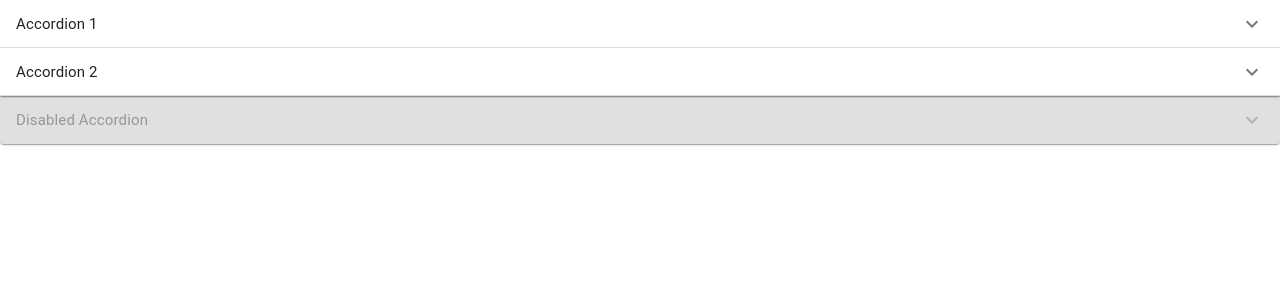
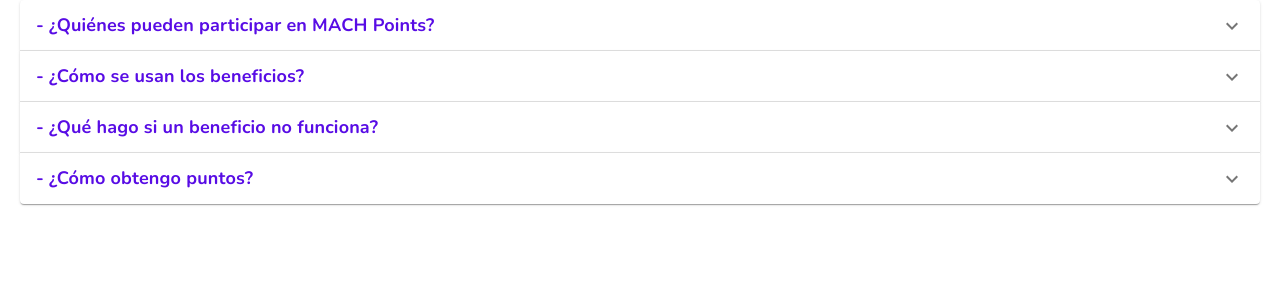
Before and after one commit to victoria-ancalaf/SCL014-Hackathon, a React (Create React App) app: page /informacion in a window 1280 px wide. Shown: the top 300 px of the page. Built offline with nearby package versions, Linux system fonts and the light colour scheme.

Commit message:
style questions

```diff
--- a/src/Components/Categories/Questions.jsx
+++ b/src/Components/Categories/Questions.jsx
@@ -5,6 +5,7 @@
 import AccordionDetails from "@material-ui/core/AccordionDetails";
 import Typography from "@material-ui/core/Typography";
 import ExpandMoreIcon from "@material-ui/icons/ExpandMore";
+import "./Styles/Questions.css";
 
 const Questions = () => {
   const useStyles = makeStyles((theme) => ({
@@ -12,15 +13,23 @@
       width: "100%",
     },
     heading: {
+      fontSize: theme.typography.pxToRem(18),
+      fontWeight: theme.typography.fontWeightBold,
+      fontFamily: "Nunito",
+      color: "#580CE5",
+    },
+    content: {
       fontSize: theme.typography.pxToRem(15),
-      fontWeight: theme.typography.fontWeightRegular,
+      fontWeight: "300",
+      fontFamily: "Nunito",
+      color: "#333333",
     },
   }));
 
   const classes = useStyles();
 
   return (
-    <div>
+    <div className="questions-container">
       <div className={classes.root}>
         <Accordion>
           <AccordionSummary
@@ -28,13 +37,17 @@
             aria-controls="panel1a-content"
             id="panel1a-header"
           >
-            <Typography className={classes.heading}>Accordion 1</Typography>
+            <Typography className={classes.heading}>
+              {" "}
+              - ¿Quiénes pueden participar en MACH Points?
+            </Typography>
           </AccordionSummary>
           <AccordionDetails>
-            <Typography>
-              Lorem ipsum dolor sit amet, consectetur adipiscing elit.
-              Suspendisse malesuada lacus ex, sit amet blandit leo lobortis
-              eget.
+            <Typography className={classes.content}>
+              No hacemos distinciones de ningún tipo: para acceder a nuestras
+              alianzas y beneficios, solo debes ser un MACHLover que tenga su
+              app instalada o su tarjeta física. Así de simple. Debes saber que
+              muchas veces para activarlos, tendrás que hacerlo desde la App 👍
             </Typography>
           </AccordionDetails>
         </Accordion>
@@ -44,26 +57,61 @@
             aria-controls="panel2a-content"
             id="panel2a-header"
           >
-            <Typography className={classes.heading}>Accordion 2</Typography>
+            <Typography className={classes.heading}>
+              {" "}
+              - ¿Cómo se usan los beneficios?
+            </Typography>
           </AccordionSummary>
           <AccordionDetails>
             <Typography>
-              Lorem ipsum dolor sit amet, consectetur adipiscing elit.
-              Suspendisse malesuada lacus ex, sit amet blandit leo lobortis
-              eget.
+              ¡De muchas maneras! Algunas veces tendrás que ingresar un cupón de
+              descuento, otras veces se activará automáticamente al pagar con tu
+              tarjeta. Cada uno de los beneficios tendrá detallada la
+              información de condiciones y forma de activación.
             </Typography>
           </AccordionDetails>
         </Accordion>
-        <Accordion disabled>
+        <Accordion>
           <AccordionSummary
             expandIcon={<ExpandMoreIcon />}
-            aria-controls="panel3a-content"
-            id="panel3a-header"
+            aria-controls="panel2a-content"
+            id="panel2a-header"
           >
             <Typography className={classes.heading}>
-              Disabled Accordion
+              {" "}
+              - ¿Qué hago si un beneficio no funciona?
             </Typography>
           </AccordionSummary>
+          <AccordionDetails>
+            <Typography>
+              Siempre trataremos de estar actualizando nuestros beneficios, pero
+              algunos pueden tener fecha de vencimiento. En el detalle de cada
+              beneficio, siempre podrás encontrar su vigencia. Pero ojo, si el
+              beneficio está activo y no funciona, debes contactarte
+              directamente con el proveedor del servicio.
+            </Typography>
+          </AccordionDetails>
+        </Accordion>
+        <Accordion>
+          <AccordionSummary
+            expandIcon={<ExpandMoreIcon />}
+            aria-controls="panel2a-content"
+            id="panel2a-header"
+          >
+            <Typography className={classes.heading}>
+              {" "}
+              - ¿Cómo obtengo puntos?
+            </Typography>
+          </AccordionSummary>
+          <AccordionDetails>
+            <Typography>
+              ¡Mediante nuestras misiones! Tenemos 2 tipos de misiones: Las
+              permanentes, que estarán constantemente activas, hasta que las
+              realices, y otras que tienen un tiempo de caducidad (algunas duran
+              todo el mes, otras solo horas, y se asignan segun tu perfil).
+              Ambas te entregarán puntajes.
+            </Typography>
+          </AccordionDetails>
         </Accordion>
       </div>
     </div>
--- /dev/null
+++ b/src/Components/Categories/Styles/Questions.css
@@ -0,0 +1,3 @@
+.questions-container {
+    padding: 0 20px;
+}
```
Also changed, not shown: src/Pages/Categories.js (+6 -7 lines), 1 other file (tests, documents, lock files or other folders).
